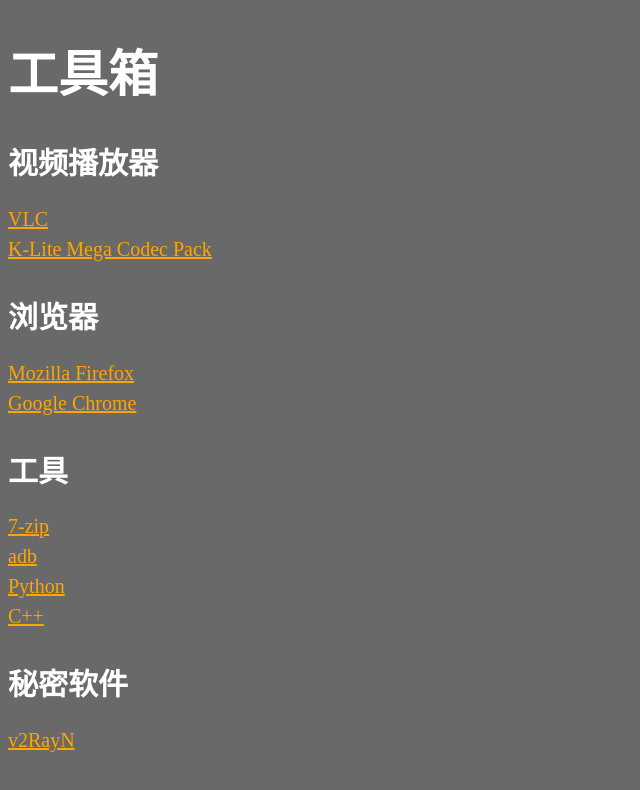
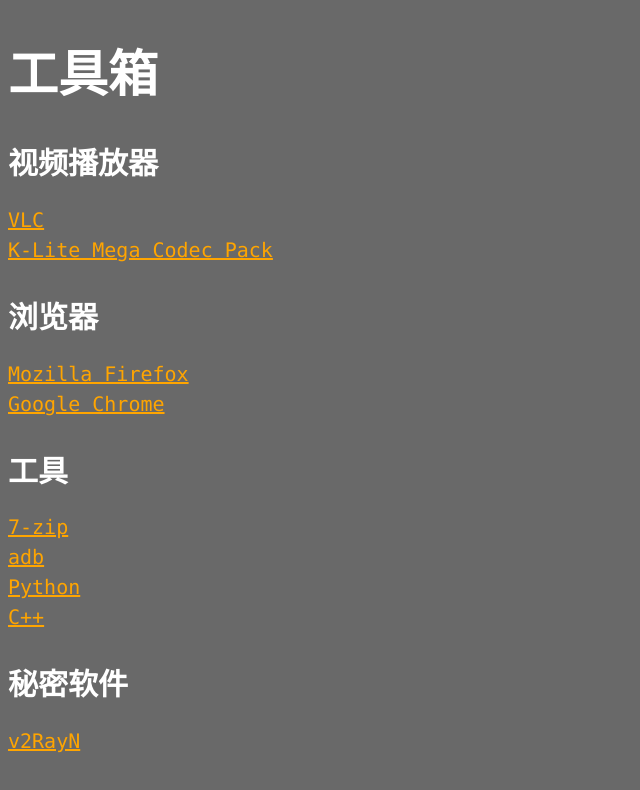
Before and after one commit to imjiong/zhongtn.github.io, a plain HTML site: page index.html in a window 1280 px wide. Shown: the whole page, without its empty margins (0-640 px from the left). Drawn offline with Linux system fonts and the light colour scheme.

Commit message:
修改字体，图标
加入icon

```diff
--- a/css/theme.css
+++ b/css/theme.css
@@ -1,7 +1,8 @@
 html {
 				background-color: dimgray;
 				background-position: center;
-				color: white
+				color: white;
+				font-family: "ui-monospace","SFMono-Regular","SF Mono","Menlo","Consolas","Liberation Mono","monospace !important";
 			}
 			a{
 				font-size: 20px;
```
Also changed, not shown: img/ico.png (added).
